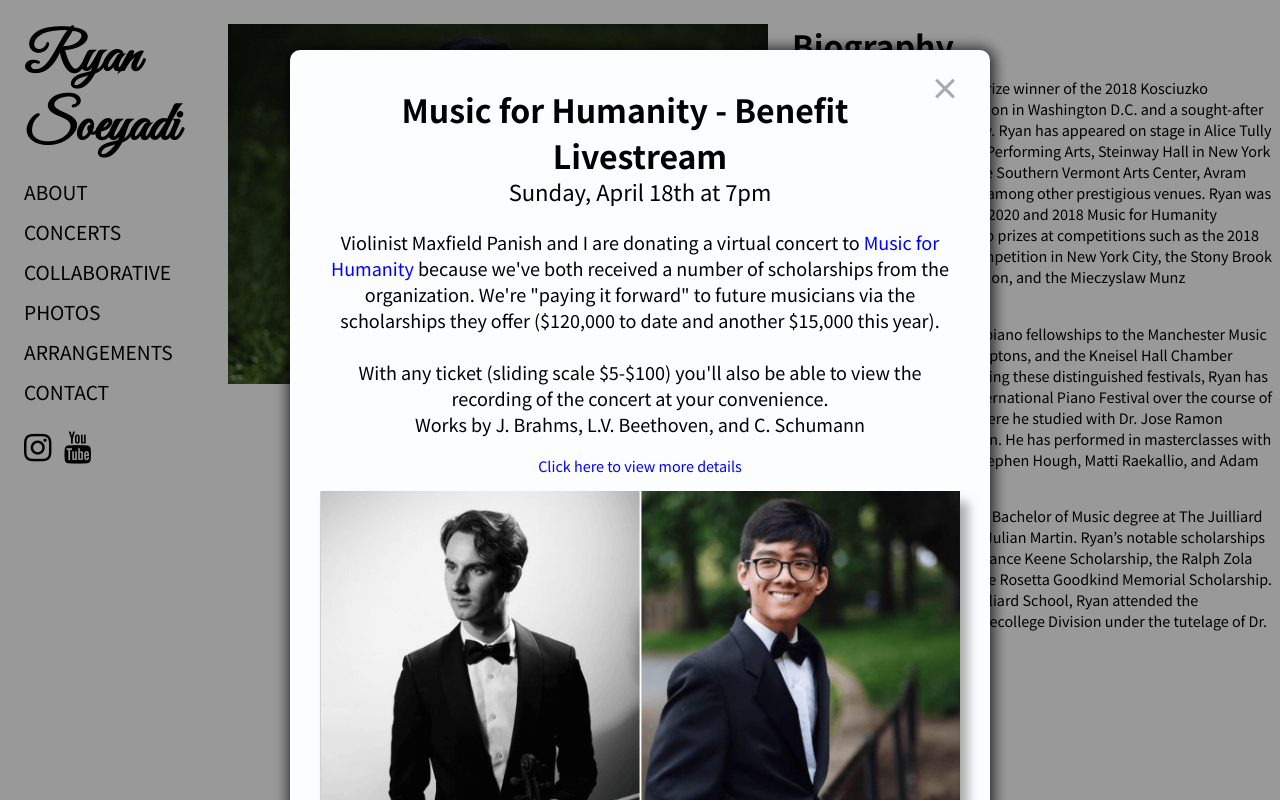
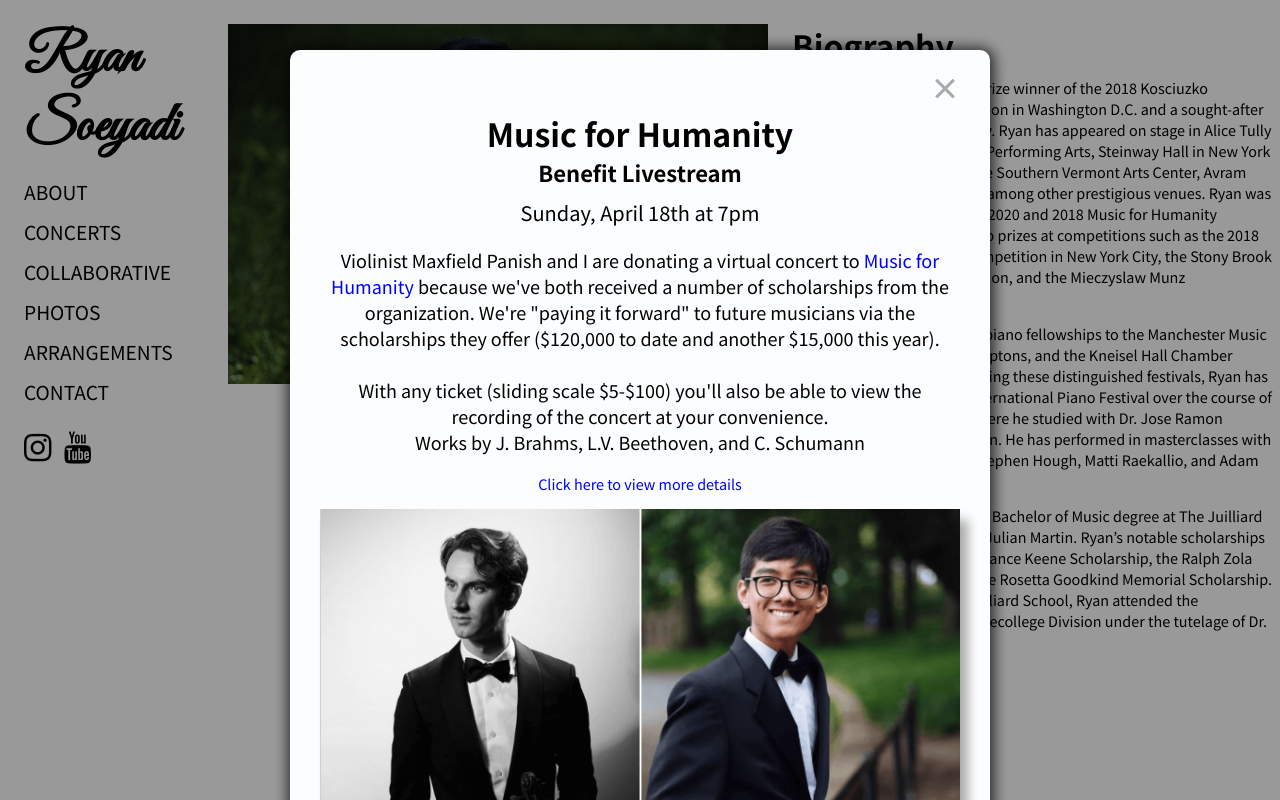
Before and after one commit to rsoeyadi/ryan-soeyadi-pianist-Website, a plain HTML site: page index.html in a window 1280 px wide. Drawn offline with nearby package versions, Linux system fonts and the light colour scheme.

Commit message:
Fixing positioning

```diff
--- a/index.html
+++ b/index.html
@@ -43,8 +43,10 @@
                 <span class="close" id='close'>&times;</span>
         <!-- Actual content -->
                 <div>
-                    <h1>Music for Humanity - Benefit Livestream</h1>
-                    <p style="font-size: 22px; margin-top: -3px;">Sunday, April 18th at 7pm</p>
+                    <br>
+                    <h1>Music for Humanity</h1>
+                    <h2 style="font-size: 22px; margin-top: 0px;">Benefit Livestream</h2>
+                    <p style="font-size: 20px; margin-top: 10px;">Sunday, April 18th at 7pm</p>
                     <p style="font-size: 18px;">Violinist Maxfield Panish and I are donating a virtual concert to <a href="https://musicforhumanity.org/musicians/" target="_blank" class="purchases" style="color: blue;">Music for Humanity</a> because we've both received a number of scholarships from the organization. We're "paying it forward" to future musicians via the scholarships they offer ($120,000 to date and another $15,000 this year). <br> <br> With any ticket (sliding scale $5-$100) you'll also be able to view the recording of the concert at your convenience. <br> Works by J. Brahms, L.V. Beethoven, and C. Schumann</p>
                     <p class="purchases"><a style="color: blue;" href="https://www.musae.me/musicforhumanity/experiences/975/music-for" target="_blank">Click here to view more details</a></p>
                     <img src="./img/modal-img/event-img-010.png" alt="Music for Humanity Event Image">
--- a/style.css
+++ b/style.css
@@ -9,7 +9,7 @@
   overflow: auto;
   background-color: rgba(0, 0, 0, 0.4);
   display: none;
-  /*added property */
+  /* added property */
 }
 
 .modal-content {
```
